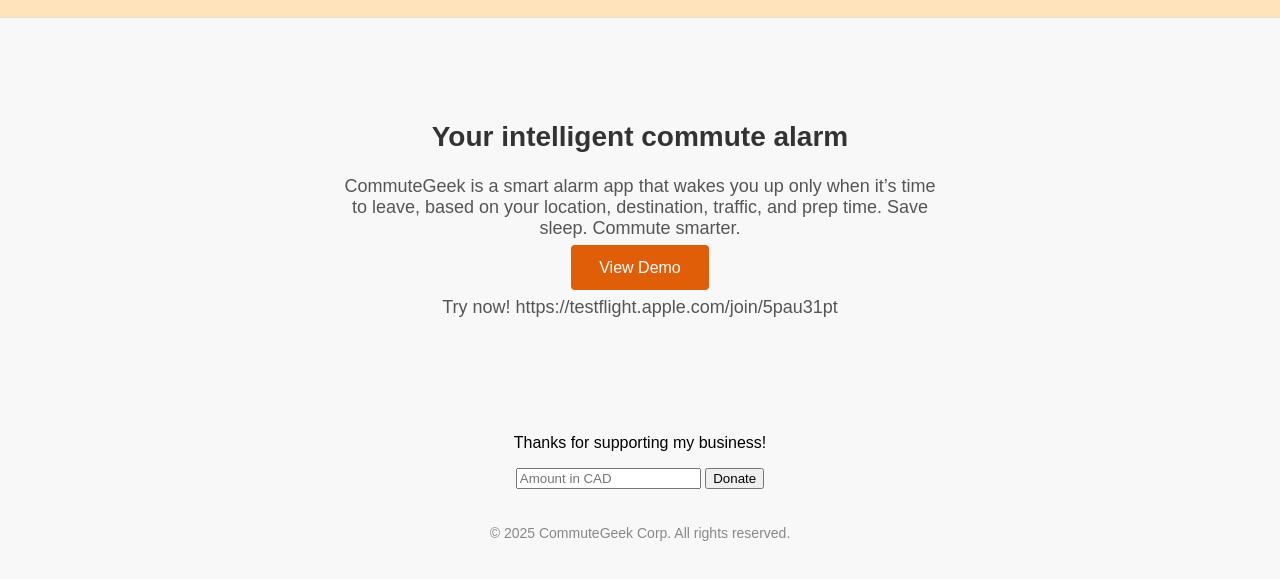
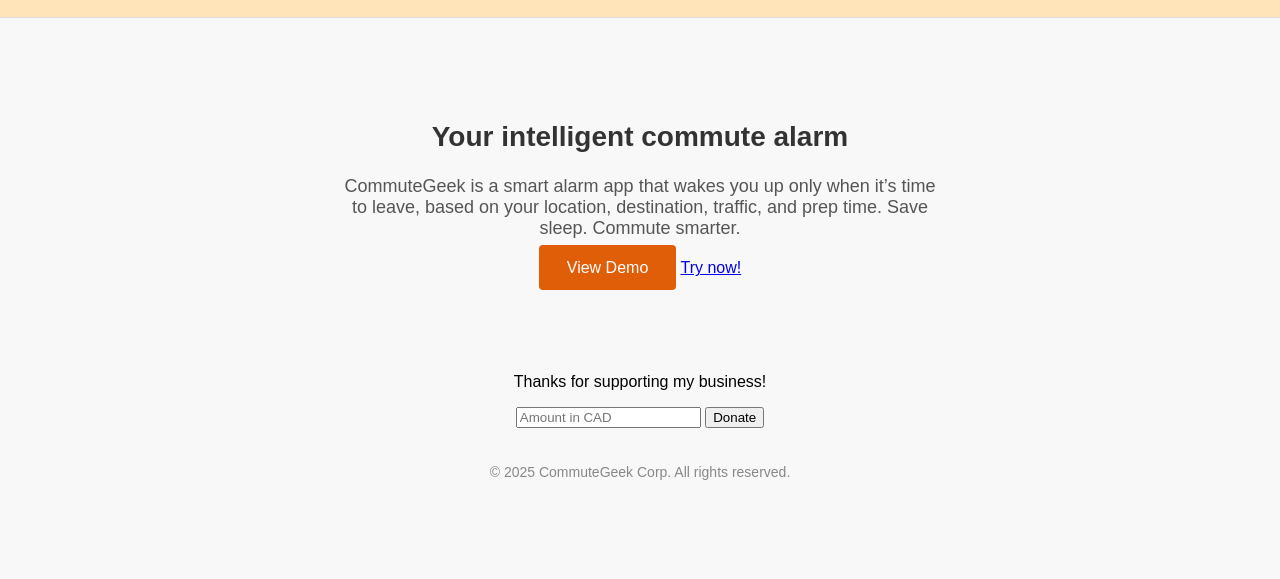
Before and after one commit to huang-jiaming/commutegeek-site, a plain HTML site: page index.html in a window 1280 px wide. Shown: the part 203-782 px from the top of the page. Drawn offline with Linux system fonts and the light colour scheme; a script that the page names is missing.

Commit message:
clickable link

```diff
--- a/index.html
+++ b/index.html
@@ -109,7 +109,7 @@
     <h1>Your intelligent commute alarm</h1>
     <p>CommuteGeek is a smart alarm app that wakes you up only when it’s time to leave, based on your location, destination, traffic, and prep time. Save sleep. Commute smarter.</p>
     <a href="/demo/" class="demo-button">View Demo</a>
-    <p>Try now! https://testflight.apple.com/join/5pau31pt</p>
+    <a href="https://testflight.apple.com/join/5pau31pt">Try now!</a>
   </section>
 
   <p>Thanks for supporting my business!<p>
```
